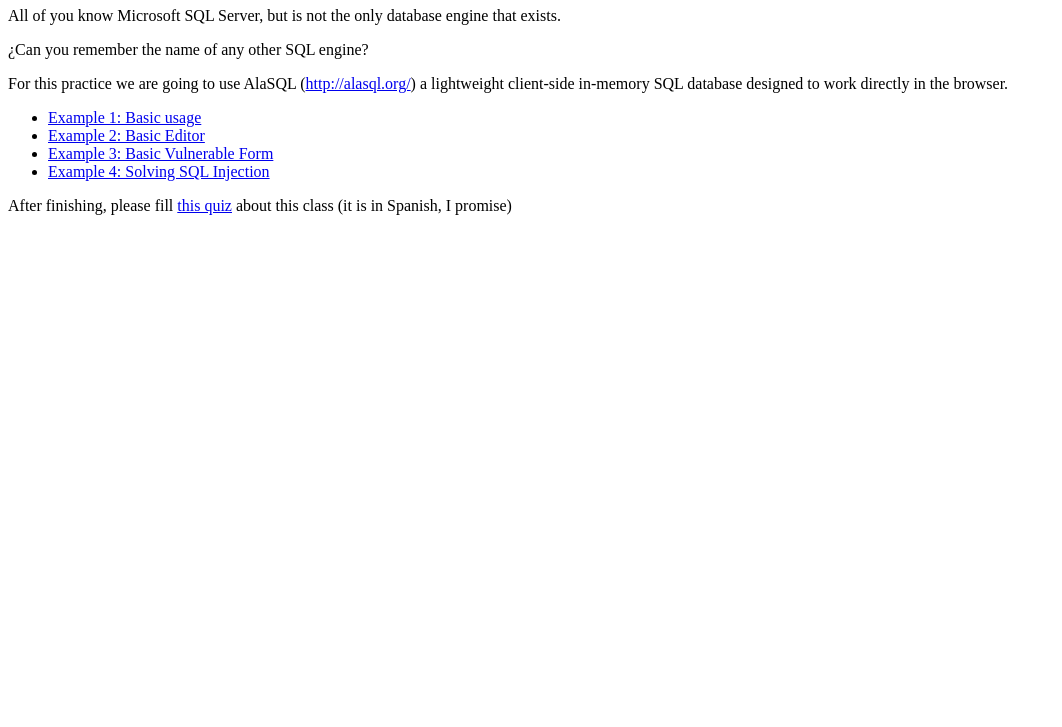
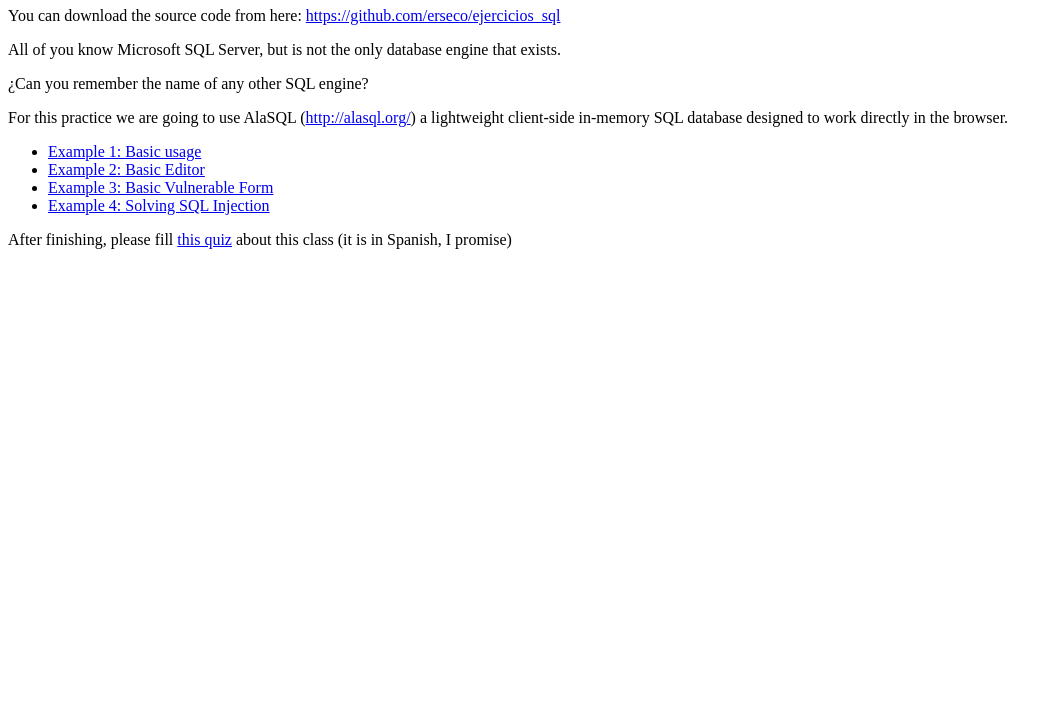
Before and after one commit to erseco/ejercicios_sql, a plain HTML site: page index.html in a window 1280 px wide. Shown: the part 73-800 px from the top of the page, without its empty margins (0-1062 px from the left). Drawn offline with Linux system fonts and the light colour scheme.

Commit message:
Last fixes

```diff
--- a/index.html
+++ b/index.html
@@ -5,6 +5,9 @@
 </head>
 <body>
 <h1>SQL in the browser</h1>
+<p>
+You can download the source code from here: <a href="https://github.com/erseco/ejercicios_sql">https://github.com/erseco/ejercicios_sql</a>
+</p>
 <p>
 All of you know Microsoft SQL Server, but is not the only database engine that exists.
 </p>
```
